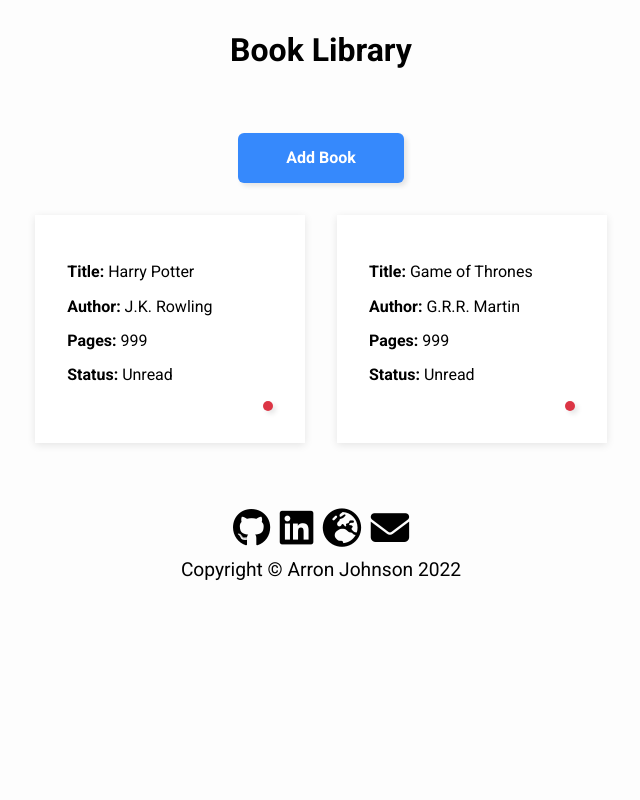
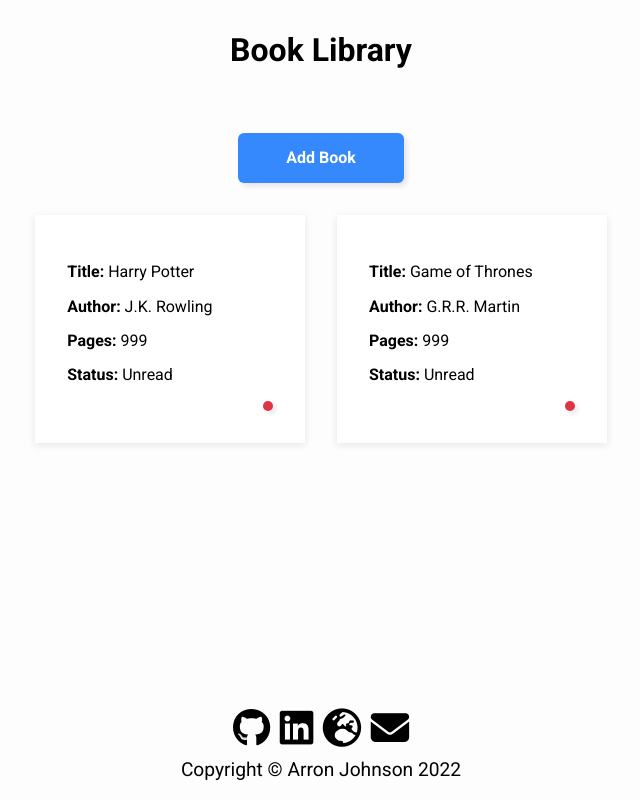
Before and after one commit to arronjohnson/book-library, a plain HTML site: page index.html in a window 1280 px wide. Shown: the whole page, without its empty margins (319-959 px from the left). Drawn offline with nearby package versions, Linux system fonts and the light colour scheme; no server answers; some icons are missing.

Commit message:
Reposition footer to be pushed to bottom

```diff
--- a/css/styles.css
+++ b/css/styles.css
@@ -6,6 +6,7 @@
 
 html {
   box-sizing: border-box;
+  height: 100%;
 }
 
 *,
@@ -15,8 +16,12 @@ html {
 }
 
 body {
+  align-items: center;
   background-color: rgb(253, 253, 253);
+  display: flex;
+  flex-direction: column;
   font-family: "Roboto", sans-serif;
+  min-height: 100%;
 }
 
 a {
@@ -119,8 +124,8 @@ h1 {
 
 main {
   display: grid;
-  margin: 0 auto;
   max-width: 1400px;
+  width: 100%;
 }
 
 main > button {
@@ -181,7 +186,7 @@ main > button {
 
 .footer {
   font-size: 1.2rem;
-  margin-top: 32px;
+  margin-top: auto;
   text-align: center;
 }
 
```
